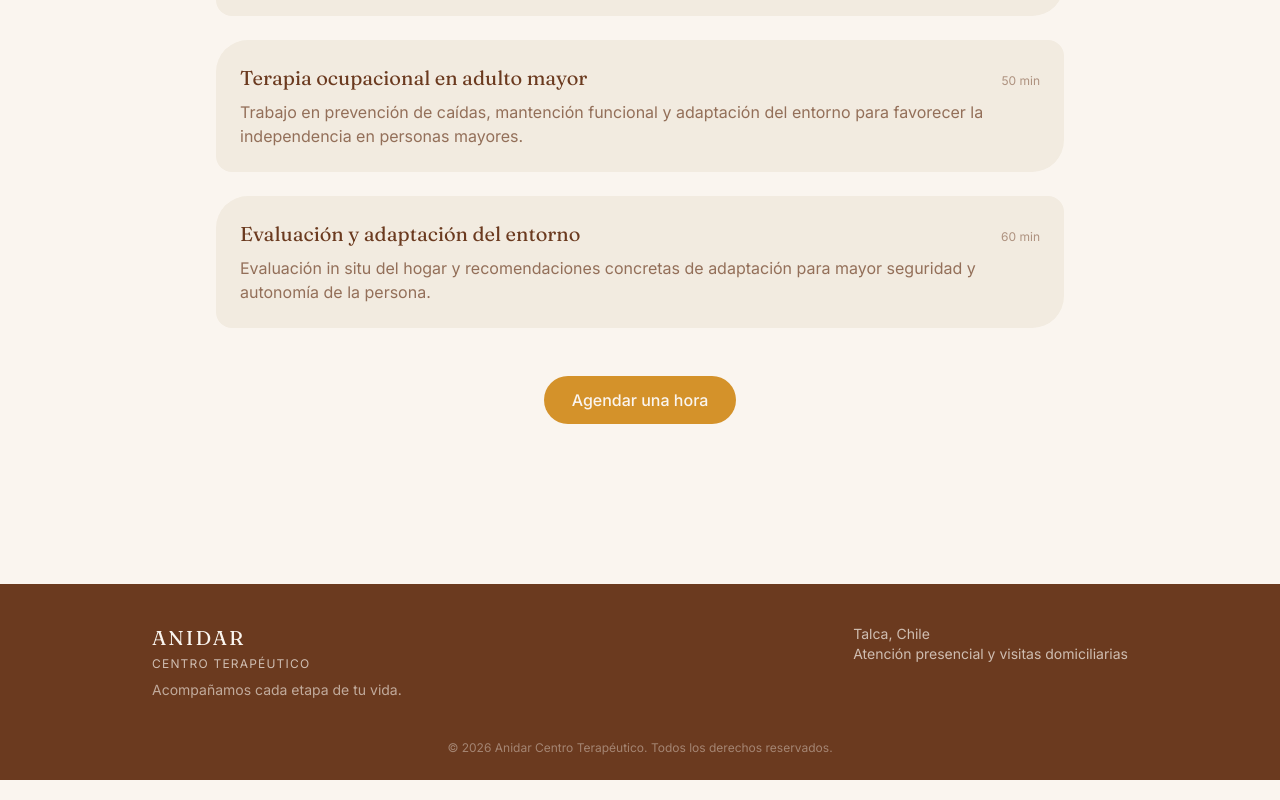
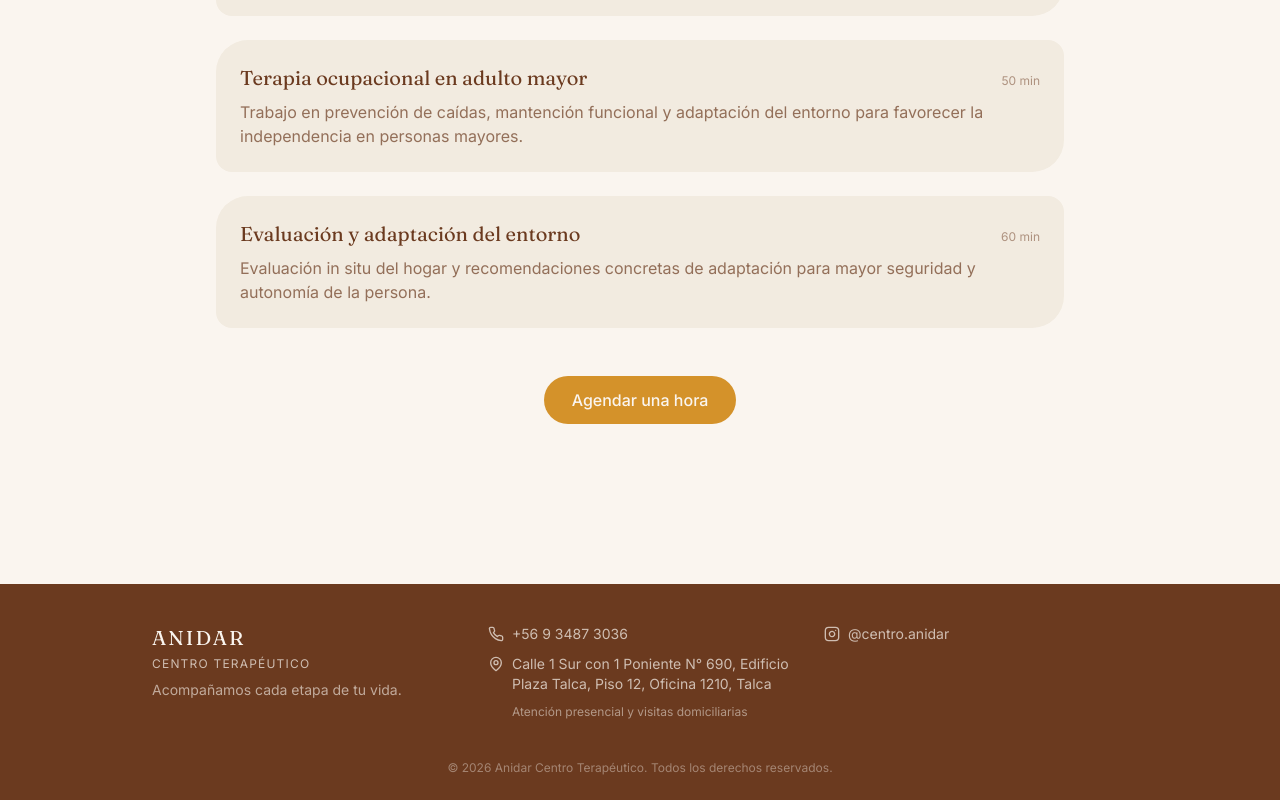
Before and after one commit to MNMF/crece-to, a Next.js app: page /servicios in a window 1280 px wide. Shown: the part 1001-1801 px from the top of the page. Built offline with nearby package versions, Linux system fonts and the light colour scheme.

Commit message:
Add files via upload

```diff
--- a/components/Footer.tsx
+++ b/components/Footer.tsx
@@ -1,15 +1,69 @@
+import type { SVGProps } from "react";
+
+function MapPinIcon(props: SVGProps<SVGSVGElement>) {
+  return (
+    <svg viewBox="0 0 24 24" fill="none" stroke="currentColor" strokeWidth={2} strokeLinecap="round" strokeLinejoin="round" {...props}>
+      <path d="M20 10c0 6-8 12-8 12s-8-6-8-12a8 8 0 0 1 16 0Z" />
+      <circle cx="12" cy="10" r="3" />
+    </svg>
+  );
+}
+
+function PhoneIcon(props: SVGProps<SVGSVGElement>) {
+  return (
+    <svg viewBox="0 0 24 24" fill="none" stroke="currentColor" strokeWidth={2} strokeLinecap="round" strokeLinejoin="round" {...props}>
+      <path d="M22 16.92v3a2 2 0 0 1-2.18 2 19.79 19.79 0 0 1-8.63-3.07 19.5 19.5 0 0 1-6-6 19.79 19.79 0 0 1-3.07-8.67A2 2 0 0 1 4.11 2h3a2 2 0 0 1 2 1.72c.127.96.362 1.903.7 2.81a2 2 0 0 1-.45 2.11L8.09 9.91a16 16 0 0 0 6 6l1.27-1.27a2 2 0 0 1 2.11-.45c.907.338 1.85.573 2.81.7A2 2 0 0 1 22 16.92z" />
+    </svg>
+  );
+}
+
+function InstagramIcon(props: SVGProps<SVGSVGElement>) {
+  return (
+    <svg viewBox="0 0 24 24" fill="none" stroke="currentColor" strokeWidth={2} strokeLinecap="round" strokeLinejoin="round" {...props}>
+      <rect x="2" y="2" width="20" height="20" rx="5" ry="5" />
+      <path d="M16 11.37A4 4 0 1 1 12.63 8 4 4 0 0 1 16 11.37z" />
+      <line x1="17.5" y1="6.5" x2="17.51" y2="6.5" />
+    </svg>
+  );
+}
+
+const TELEFONO_DISPLAY = "+56 9 3487 3036";
+const WHATSAPP_NUMBER = "56934873036";
+const DIRECCION_COMPLETA = "Calle 1 Sur con 1 Poniente N° 690, Edificio Plaza Talca, Piso 12, Oficina 1210, Talca";
+const INSTAGRAM_USER = "centro.anidar";
+
 export default function Footer() {
   return (
     <footer className="bg-ink text-cream mt-24">
-      <div className="max-w-5xl mx-auto px-6 py-10 flex flex-col sm:flex-row justify-between gap-6 text-sm">
+      <div className="max-w-5xl mx-auto px-6 py-10 grid gap-8 sm:grid-cols-3 text-sm">
         <div>
           <p className="font-display text-xl tracking-widest mb-1">ANIDAR</p>
           <p className="text-cream/70 text-xs tracking-widest uppercase">Centro Terapéutico</p>
           <p className="text-cream/60 mt-2">Acompañamos cada etapa de tu vida.</p>
         </div>
-        <div className="text-cream/70">
-          <p>Talca, Chile</p>
-          <p>Atención presencial y visitas domiciliarias</p>
+
+        <div className="space-y-2.5 text-cream/70">
+          <a href={`https://wa.me/${WHATSAPP_NUMBER}`} target="_blank" rel="noopener noreferrer" className="flex items-start gap-2 hover:text-cream transition-colors">
+            <PhoneIcon className="w-4 h-4 mt-0.5 shrink-0" />
+            <span>{TELEFONO_DISPLAY}</span>
+          </a>
+          <div className="flex items-start gap-2">
+            <MapPinIcon className="w-4 h-4 mt-0.5 shrink-0" />
+            <span>{DIRECCION_COMPLETA}</span>
+          </div>
+          <p className="text-cream/50 text-xs pl-6">Atención presencial y visitas domiciliarias</p>
+        </div>
+
+        <div>
+          <a
+            href={`https://www.instagram.com/${INSTAGRAM_USER}`}
+            target="_blank"
+            rel="noopener noreferrer"
+            className="inline-flex items-center gap-2 text-cream/70 hover:text-cream transition-colors"
+          >
+            <InstagramIcon className="w-4 h-4" />
+            <span>@{INSTAGRAM_USER}</span>
+          </a>
         </div>
       </div>
       <div className="text-center text-xs text-cream/40 pb-6">
```
